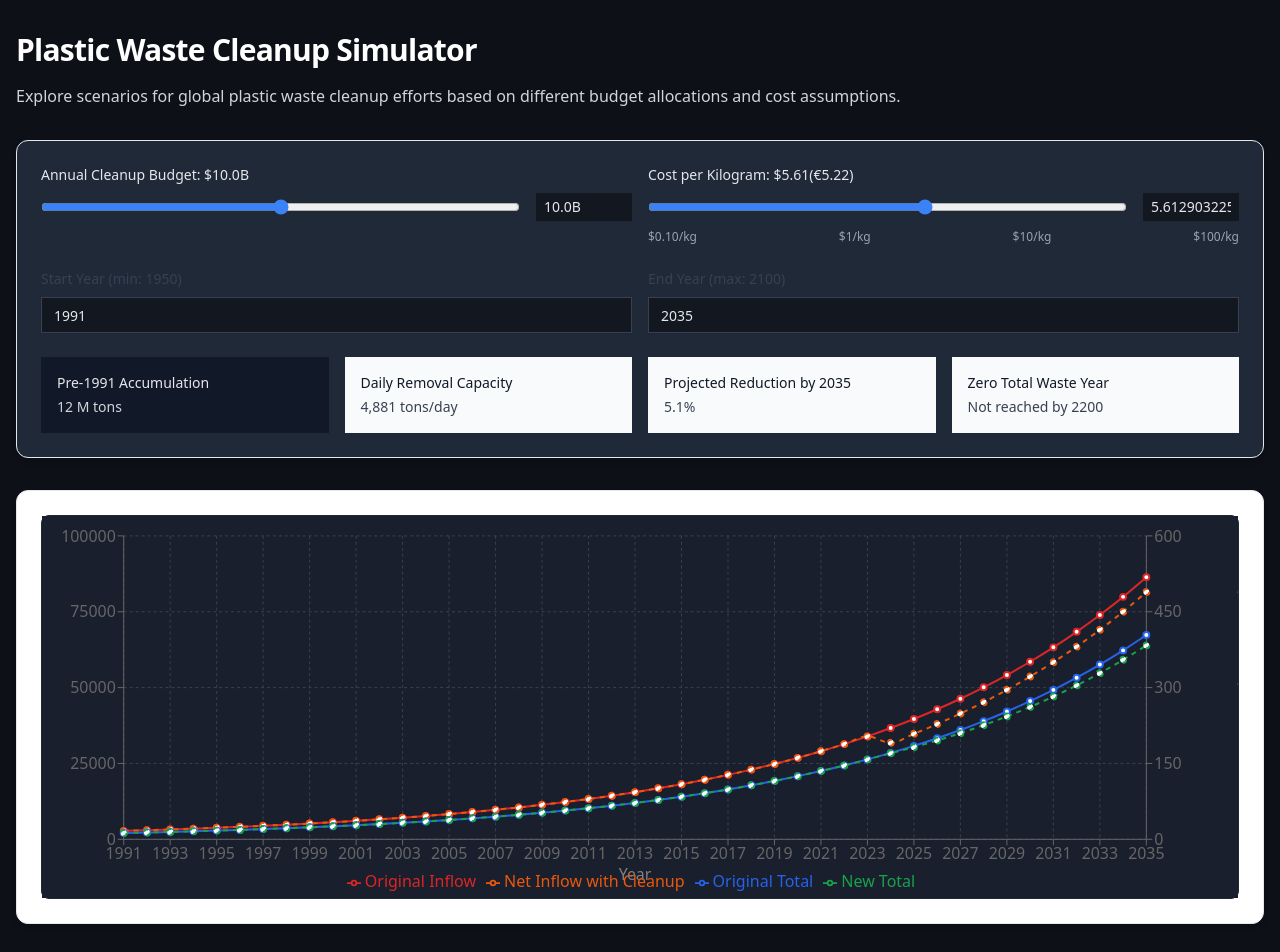
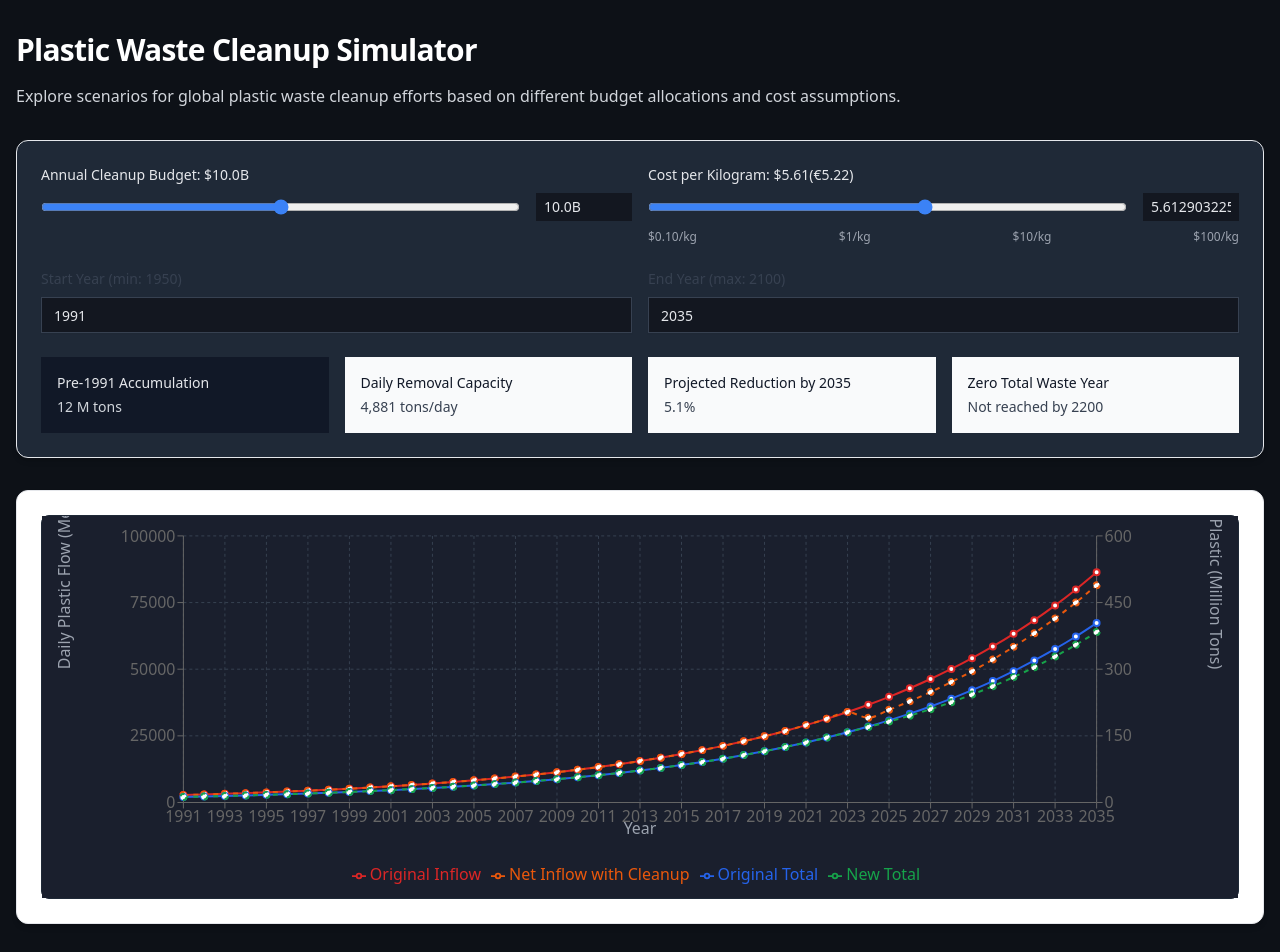
Before and after one commit to subashc2023/ocean-cleanup-simulator, a Next.js app: page / in a window 1280 px wide. Shown: the top 952 px of the page. Built offline with nearby package versions, Linux system fonts and the light colour scheme; no server answers.

Commit message:
Update CleanupSimulator.tsx

```diff
--- a/src/components/CleanupSimulator.tsx
+++ b/src/components/CleanupSimulator.tsx
@@ -464,33 +464,40 @@ const calculateZeroYear = (latestData: DataPoint | undefined): number | null =>
                 data={data}
                 margin={{
                   top: 20,
-                  right: 30,
-                  left: 20,
-                  bottom: 5,
+                  right: 80,
+                  left: 80,
+                  bottom: 30
                 }}
               >
                 <CartesianGrid strokeDasharray="3 3" stroke="#374151" />
                 <XAxis
                   dataKey="year"
-                  label={{ value: 'Year', position: 'bottom', offset: 0 }}
+                  label={{
+                    value: 'Year',
+                    position: 'bottom',
+                    offset: -10,
+                    fill: '#9CA3AF'
+                  }}
                 />
                 <YAxis
                   yAxisId="left"
                   label={{
-                    value: 'Daily Change (Metric Tons)',
+                    value: 'Daily Plastic Flow (Metric Tons/Day)',
                     angle: -90,
                     position: 'insideLeft',
-                    offset: -40
+                    offset: -60,
+                    style: { fill: '#9CA3AF' }
                   }}
                 />
                 <YAxis
                   yAxisId="right"
                   orientation="right"
                   label={{
-                    value: 'Total Accumulation (Million Tons)',
+                    value: 'Total Accumulated Plastic (Million Tons)',
                     angle: 90,
                     position: 'insideRight',
-                    offset: -40
+                    offset: -60,
+                    style: { fill: '#9CA3AF' }
                   }}
                 />
                 <Tooltip
@@ -504,7 +511,14 @@ const calculateZeroYear = (latestData: DataPoint | undefined): number | null =>
                     }
                   }}
                 />
-                <Legend />
+                <Legend
+                  verticalAlign="bottom"
+                  height={36}
+                  wrapperStyle={{
+                    paddingTop: '20px',
+                    marginBottom: '-10px'
+                  }}
+                />
                 <Line
                   yAxisId="left"
                   type="monotone"
```
